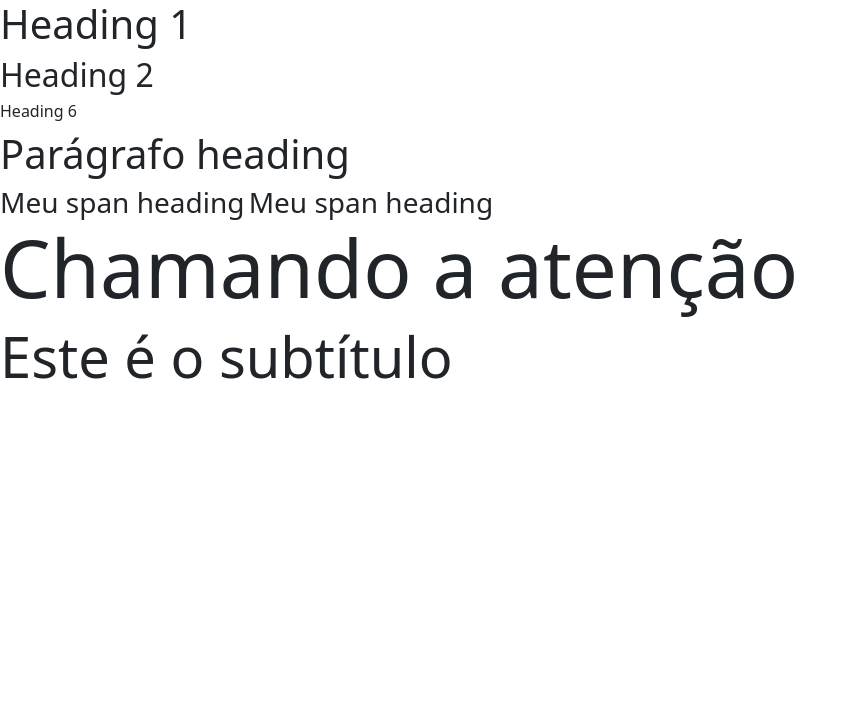
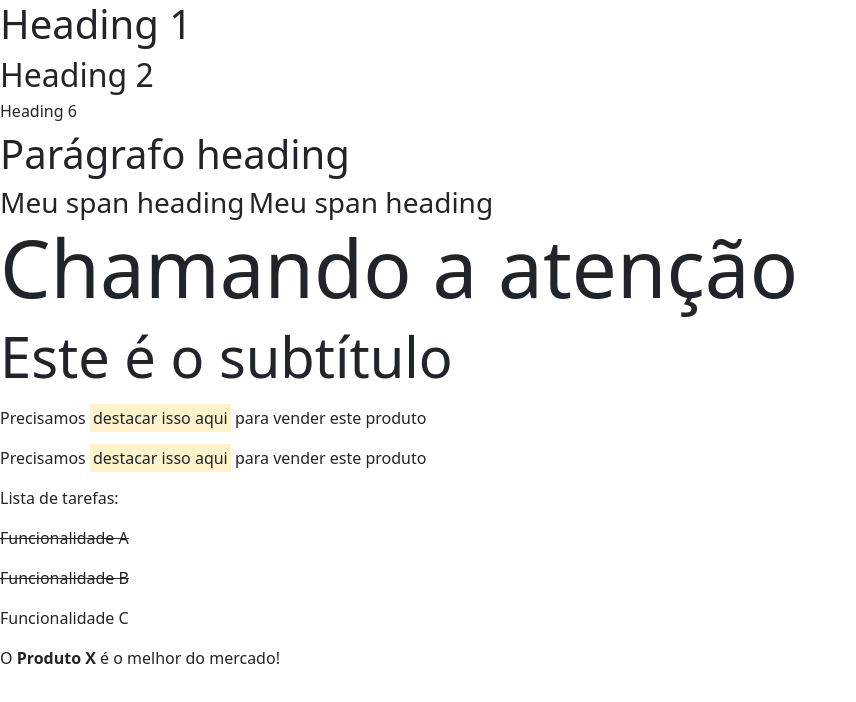
Before and after one commit to Valdemar1213/bootstrap-udemy, a plain HTML site: page 5-conteudo/index.html in a window 1280 px wide. Shown: the whole page, without its empty margins (0-856 px from the left). Drawn offline with nearby package versions, Linux system fonts and the light colour scheme.

Commit message:
Elementos inline

```diff
--- a/5-conteudo/css/style.css
+++ b/5-conteudo/css/style.css
@@ -0,0 +1,3 @@
+body {
+  padding-bottom: 500px;
+}
--- a/5-conteudo/index.html
+++ b/5-conteudo/index.html
@@ -25,5 +25,18 @@
   <h1 class="display-1">Chamando a atenção</h1>
   <p class="display-4">Este é o subtítulo</p>
 
+  <!-- Elementos inline -->
+  <p>Precisamos <mark>destacar isso aqui</mark> para vender este produto</p>
+  <p>Precisamos <span class="mark">destacar isso aqui</span> para vender este produto</p>
+
+  <p>Lista de tarefas:</p>
+  <p><del>Funcionalidade A</del></p>
+  <p><span class="text-decoration-line-through">Funcionalidade B</span></p>
+  <p>Funcionalidade C</p>
+
+  <p>O <strong>Produto X</strong> é o melhor do mercado!</p>
+
+
+
 </body>
 </html>
```
